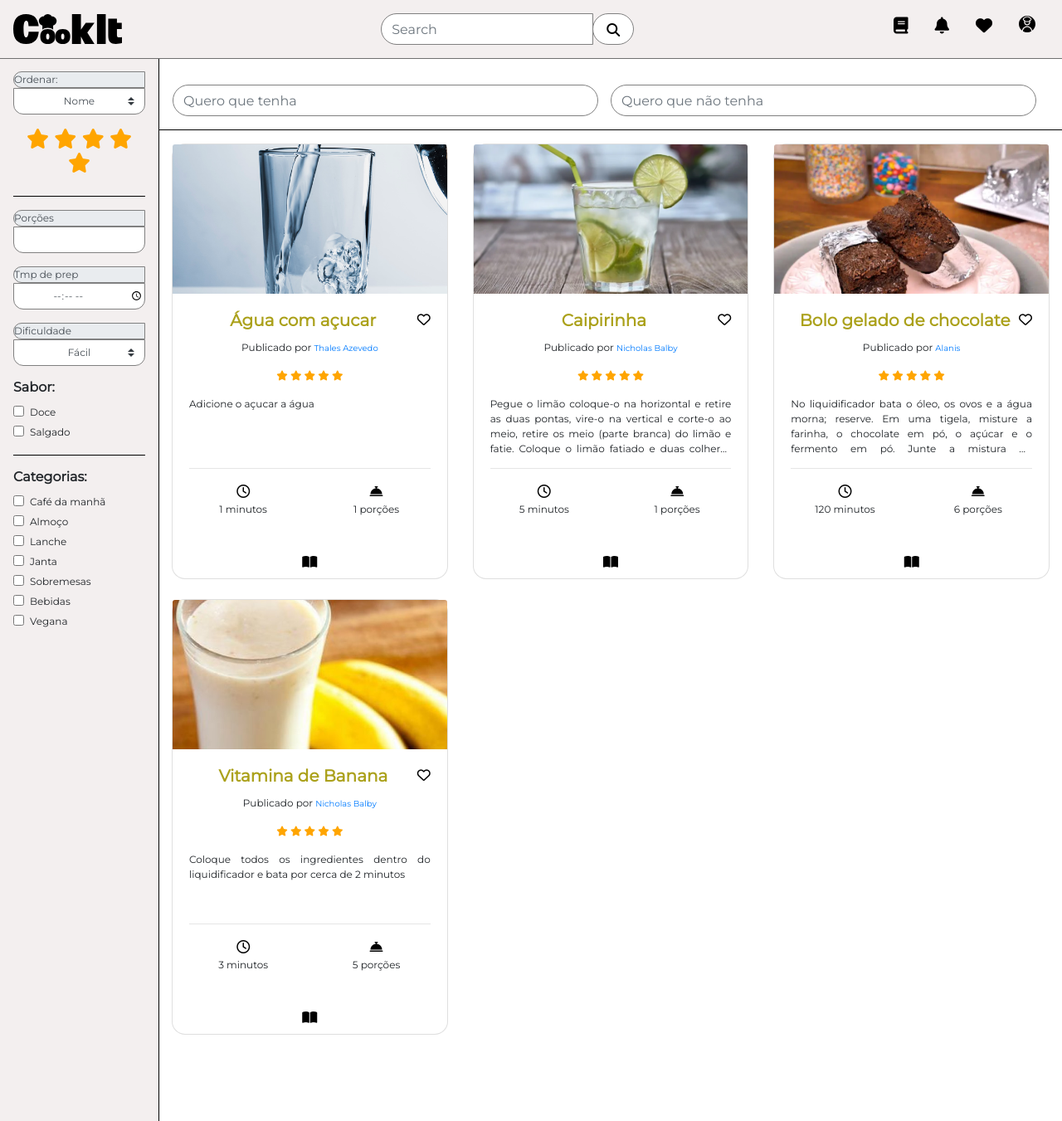
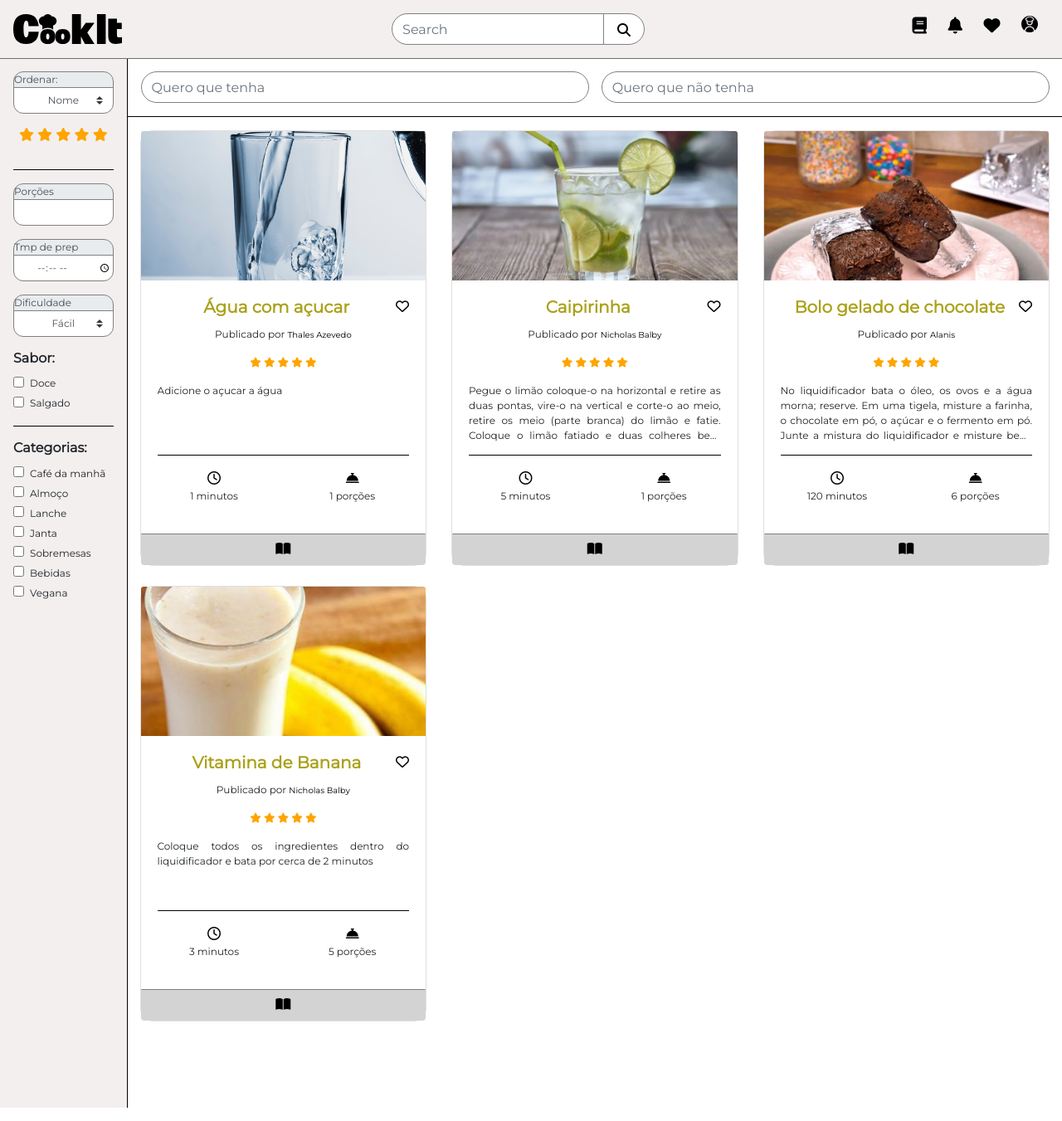
Before and after one commit to Tads98/CookIt, a Django app: page / in a window 1280 px wide. Shown: the whole page at 83% size. Run offline with Django 3.2, Linux system fonts and the light colour scheme; data comes from the database, SQL or seed files in the repository; some libraries are stand-ins or nearby versions.

Commit message:
Labels da sidebar, botao de pesquisa da navbar, botao de ver mais da tela inicial e quantidade de ingredientes na receita completa.

```diff
--- a/core/static/custom/css/style.css
+++ b/core/static/custom/css/style.css
@@ -21,7 +21,7 @@ body {
 }
 
 
-/* Cad. Edit. Receita */
+/* Navbar */
 
 .navbar {
     background-color: #F3EFEF !important;
@@ -60,6 +60,7 @@ body {
     border: 1px solid gray;
     color: gray;
     margin-left: -1px;
+    border-radius: 0 36px 36px 0 !important;
 }
 
 #search-button i {
@@ -176,7 +177,7 @@ h4 {
     border-radius: 0 36px 36px 0;
 }
 
-.input-group-text {
+.input-label-editarreceita {
     border-radius: 36px 0 0 36px !important;
 }
 
@@ -253,8 +254,7 @@ textarea,
     border-radius: 1em !important;
 }
 
-.container button,
-button {
+.editarperfil button {
     border-radius: 2em !important;
 }
 
@@ -301,7 +301,7 @@ button {
     width: 20%;
     align-self: center;
     border-radius: 1em 1em 0 0 !important;
-    border: 1px solid gray;
+    border: 1px solid gray !important;
     border-bottom-width: 0;
     background-color: lightgray;
     color: black;
@@ -327,60 +327,17 @@ button {
 }
 
 
-/* Navbar */
-
-.navbar {
-    background-color: #F3EFEF !important;
-    border-bottom: 1px solid #707070;
-}
-
-#nav-icon {
-    color: black;
-    vertical-align: middle;
-}
-
-.nav-link {
-    padding: 0 1vw 0 1vw;
-}
-
-.navbar-brand {
-    align-self: center;
-    justify-content: center;
-    font-size: 0;
-}
-
-#nav-icon-span {
-    font-size: 12px;
-}
-
-#search-input {
-    outline: none;
-    box-shadow: none !important;
-    border-radius: 36px 0 0 36px;
-    width: 20vw;
-}
-
-#search-button {
-    border-radius: 0 36px 36px 0;
-    padding: 0 1em 0 1em;
-    background-color: white;
-    border: 1px solid gray;
-    color: gray;
-    margin-left: -1px;
-}
-
-#search-button i {
-    vertical-align: middle;
-}
-
-
 /* Sidebar */
 
 #sidebar {
     padding: 1em;
-    width: 15%;
+    width: 12%;
     background-color: #F3EFEF;
     border-right: 1px solid black;
+}
+
+.stars-sidebar {
+    font-size: 1em;
 }
 
 #order-by {
@@ -397,8 +354,9 @@ button {
     border-bottom: 1px solid black;
 }
 
-#sidebar .input-group-text {
+#sidebar .input-label-sidebar {
     border-radius: 1em 1em 0 0;
+    margin-bottom: -1px;
 }
 
 #sidebar label,
@@ -491,7 +449,7 @@ ul li {
 }
 
 #keywords {
-    padding: 1em 1em 0 1em;
+    padding-left: 1em;
     border-bottom: 1px solid black;
 }
 
@@ -514,7 +472,7 @@ ul li {
 
 .card-title {
     display: -webkit-box;
-    /*-webkit-line-clamp: 1;*/
+    -webkit-line-clamp: 1;
     -webkit-box-orient: vertical;
     overflow: hidden;
     text-overflow: ellipsis;
--- a/core/templates/parciais/_head.html
+++ b/core/templates/parciais/_head.html
@@ -2,18 +2,19 @@
 
 <meta charset="UTF-8">
 <meta name="viewport" content="width=device-width, initial-scale=1.0">
+
+
+
+<!--Bootstrap CSS e Font Mont Serrat-->
+<link rel="stylesheet" href="https://stackpath.bootstrapcdn.com/bootstrap/4.5.2/css/bootstrap.min.css"
+    integrity="sha384-JcKb8q3iqJ61gNV9KGb8thSsNjpSL0n8PARn9HuZOnIxN0hoP+VmmDGMN5t9UJ0Z" crossorigin="anonymous">
+<link href="https://fonts.googleapis.com/css2?family=Montserrat&display=swap" rel="stylesheet">
 
 <!--Organizar nome de classes CSS para não haver contradições entre outras páginas -->
 <link rel="stylesheet" href="{% static 'custom/css/style.css' %}">
 
 <script scr="{% static 'custom/js/favoritos.js' %}"></script>
 
-<!--Bootstrap CSS e Font Mont Serrat-->
-<link rel="stylesheet" href="https://stackpath.bootstrapcdn.com/bootstrap/4.5.2/css/bootstrap.min.css"
-    integrity="sha384-JcKb8q3iqJ61gNV9KGb8thSsNjpSL0n8PARn9HuZOnIxN0hoP+VmmDGMN5t9UJ0Z" crossorigin="anonymous">
-<link href="https://fonts.googleapis.com/css2?family=Montserrat&display=swap" rel="stylesheet">
-
-
 <!--Jquery, Popper, Bootstrap JS e Font Awesome-->
 <script src="https://code.jquery.com/jquery-3.5.1.min.js"></script>
 <script src="https://cdn.jsdelivr.net/npm/popper.js@1.16.0/dist/umd/popper.min.js"></script>
--- a/core/templates/parciais/_navbar.html
+++ b/core/templates/parciais/_navbar.html
@@ -12,8 +12,7 @@
             </button>
         </div>
     </form>
-    <!--TODO: dar um jeito de aumentar o tamanho dos icones-->
-    <div id="navbarSupportedContent">
+    <div class="" id="navbarSupportedContent">
         <ul class="nav">
             <li class="nav-item dropdown">
                 <a class="nav-link" href="#" role="button">
--- a/core/templates/parciais/_sidebar.html
+++ b/core/templates/parciais/_sidebar.html
@@ -2,7 +2,7 @@
     <!-- deixar responsiva -->
     <div id="order-by">
         <div class="form-group">
-            <label class="input-group-text">Ordenar:</label>
+            <label class="input-group-text input-label-sidebar">Ordenar:</label>
             <select class="form-control custom-select">
                 <option>Nome</option>
                 <option>Visualizações</option>
@@ -11,7 +11,7 @@
                 <option>Mais antigo</option>
             </select>
         </div>
-        <h4 class="stars">
+        <h4 class="stars-sidebar">
             <span class="fa fa-star"></span>
             <span class="fa fa-star"></span>
             <span class="fa fa-star"></span>
@@ -21,15 +21,15 @@
     </div>
     <div id="intel">
         <div class="form-group">
-            <label class="input-group-text">Porções</label>
+            <label class="input-group-text input-label-sidebar">Porções</label>
             <input class="form-control" id="portions" type="number" min="1">
         </div>
         <div class="form-group">
-            <label class="input-group-text">Tmp de prep</label>
+            <label class="input-group-text input-label-sidebar">Tmp de prep</label>
             <input id="prep-time" type="time" class="form-control">
         </div>
         <div class="form-group">
-            <label class="input-group-text">Dificuldade</label>
+            <label class="input-group-text input-label-sidebar">Dificuldade</label>
             <select id="difficulty" class="form-control custom-select">
                 <option id="easy" value="1">Fácil</option>
                 <option id="medium" value="2">Médio</option>
--- a/core/templates/receita/index.html
+++ b/core/templates/receita/index.html
@@ -20,8 +20,8 @@
                 <a href="{{ receita.slug }}">
                     <h5 class="card-title">{{ receita.nome_receita }}</h5>
                 </a>
-                <p class="card-text">Publicado por <a style="font-size: 10px;"
-                            href="#">{{ receita.dono_receita }}</a>
+                <p class="card-text">Publicado por <a
+                             style="font-size: 10px;" href="">{{ receita.dono_receita }}</a>
                 </p>
                 <p class="card-text">
                     <i class="fa fa-star"></i>
@@ -38,7 +38,7 @@
                     <div class="info-tela-inicial col">
                         <div class="row">
                             <div class="col">
-                                <!--TODO: dar um jeito de aumentos esses icones-->
+                            <!--TODO: dar um jeito de aumentos esses icones-->
                                 <i class="far fa-clock"></i>
                                 <p>{{ receita.tempo_preparo }} minutos</p>
                             </div>
--- a/core/templates/receita/receita-completa.html
+++ b/core/templates/receita/receita-completa.html
@@ -102,20 +102,18 @@
                 <div class="row mb-3">
 
                     <div id="ingredientes-receita-completa" class="col">
-                        <h3>Ingredientes ( <!--TODO: Implementar renderização de quantidade de ingredientes-->)</h3>
+                        <h3>Ingredientes ({{ ingrediente.ingrediente_set.all|length }})</h3>
 
                         <div id="alinhamento-ingredientes">
-
                             {% for ingrediente in ingrediente.ingrediente_set.all %}
                             {%if ingrediente.unidadeMedida == 'AGS' %}
                             <p>
                                 <strong style="color: #F0A916;">{{ingrediente.nome_ingrediente}}</strong>
                                 <strong>{{ingrediente.get_unidadeMedida_display}}</strong>
-
                             </p>
                             {%else%}
                             <p>
-                                <strong>{{ingrediente.quantidade}} {{ingrediente.get_unidadeMedida_display}} de</strong>
+                                <strong>{{ingrediente.quantidade}} {{ingrediente.get_unidadeMedida_display}}</strong> de
                                 <strong style="color: #F0A916;">{{ingrediente.nome_ingrediente}}</strong>
                             </p>
                             {%endif%} {% endfor %}
--- a/core/templates/usuario/cadastro-editar_receita.html
+++ b/core/templates/usuario/cadastro-editar_receita.html
@@ -149,19 +149,19 @@
             </div>
             <div class="form-group input-group">
               <div class="input-group-prepend">
-                <label class="input-group-text">Porções</label>
+                <label class="input-group-text input-label-editarreceita">Porções</label>
               </div>
               <input class="form-control" id="portions-editarreceita" type="number" min="1">
             </div>
             <div class="form-group input-group">
               <div class="input-group-prepend">
-                <label class="input-group-text">Tempo de preparo</label>
+                <label class="input-group-text input-label-editarreceita">Tempo de preparo</label>
               </div>
               <input id="prep-time-editarreceita" type="time" class="form-control">
             </div>
             <div class="form-group input-group">
               <div class="input-group-prepend">
-                <label class="input-group-text">Nível de dificuldade</label>
+                <label class="input-group-text input-label-editarreceita">Nível de dificuldade</label>
               </div>
               <select id="difficulty-editarreceita" class="form-control custom-select">
                 <option id="easy-editarreceita" value="1">Fácil</option>
```
Also changed, not shown: core/templates/usuario/EditarPerfil.html (+3 -59 lines).
